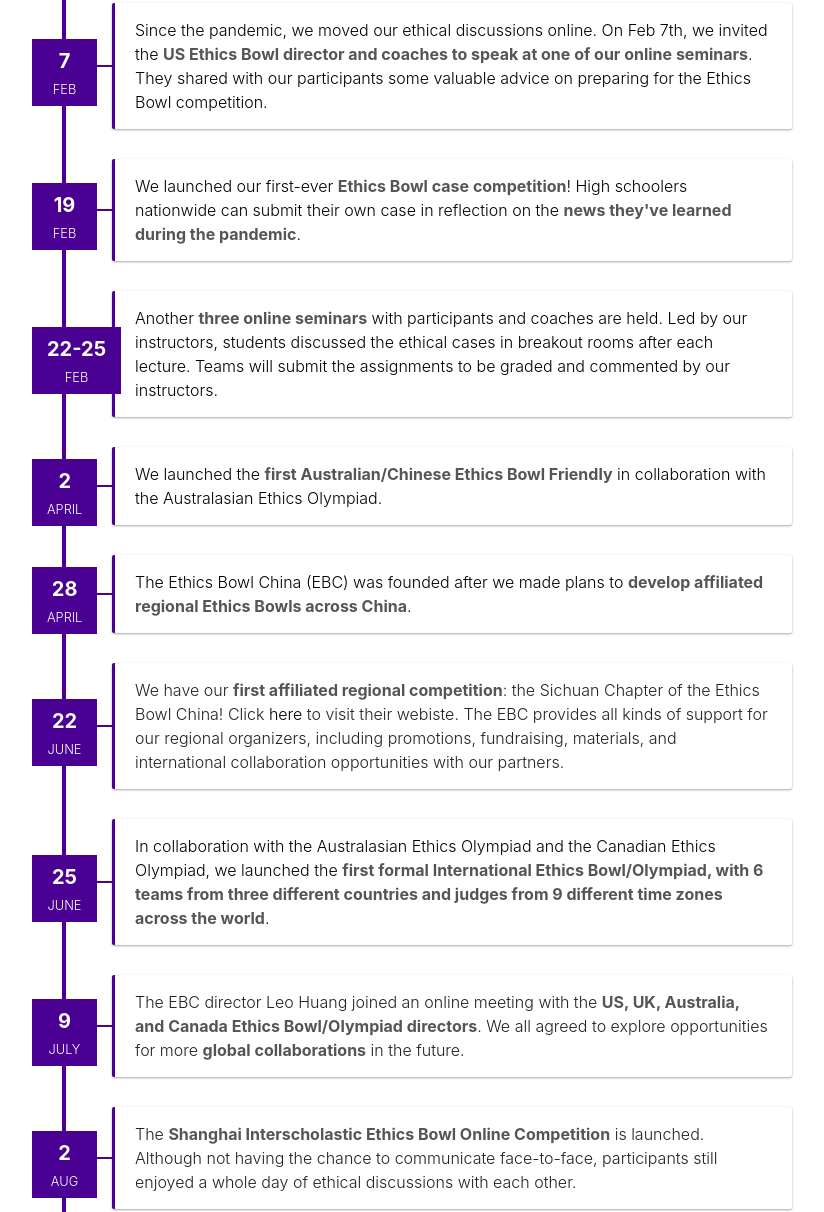
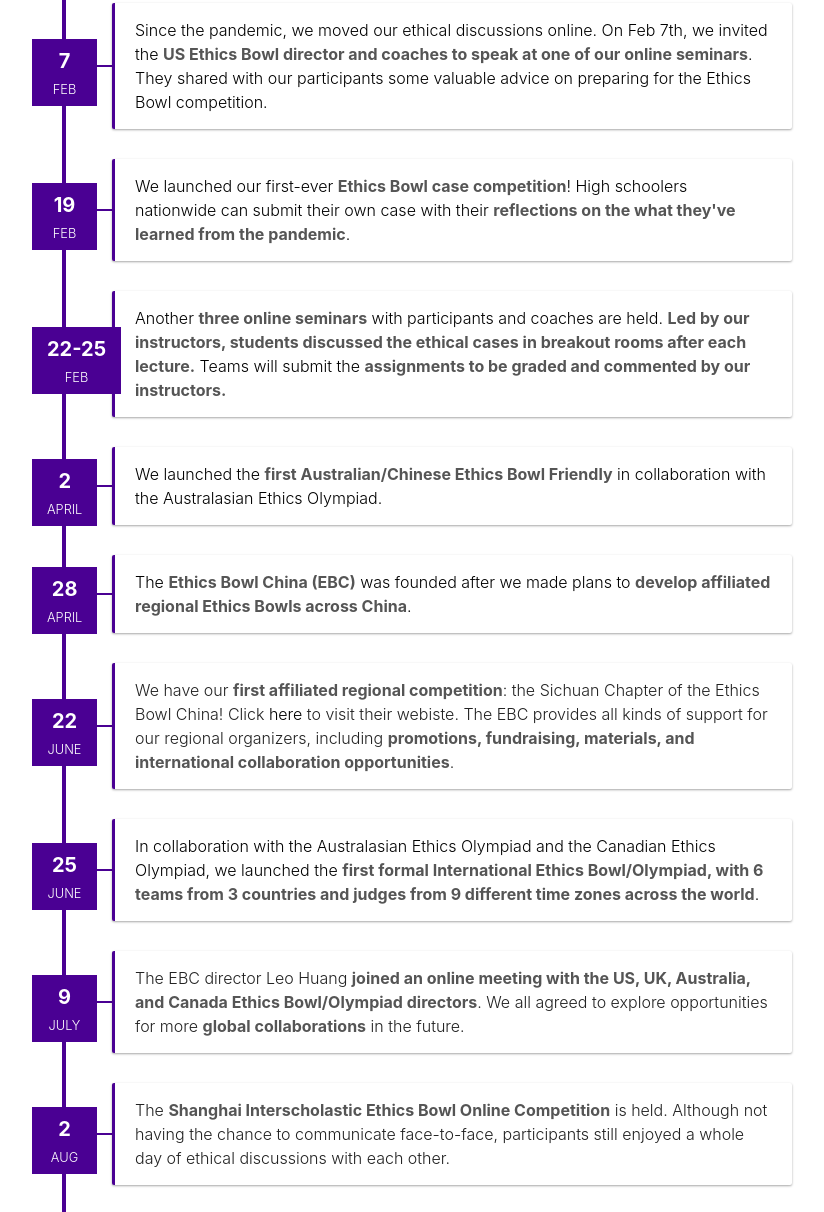
Before and after one commit to ethicsbowlchina/ethicsbowl-china.github.io, a plain HTML site: page timeline.html in a window 1280 px wide. Shown: the part 1272-2484 px from the top of the page, without its empty margins (228-1052 px from the left). Drawn offline with Linux system fonts and the light colour scheme.

Commit message:
Update timeline.html

```diff
--- a/timeline.html
+++ b/timeline.html
@@ -104,7 +104,7 @@ Visit the <a href="https://ethicsbowlchina.com/resources.html">Resources</a> pag
 			  <a href="https://sieb.ethicsbowlchina.com/regi.html">
         <div class="timeline__post">
           <div class="timeline__content">
-            <p>Having just updated <a href="https://sieb.ethicsbowlchina.com" style="color:green">our website</a> to a brand new version, the SIEB officially <b>opens the registration</b>. We made our event totally free of charge for students and that even includes our online courses! </p>
+            <p>Having just updated <a href="https://sieb.ethicsbowlchina.com" style="color:green">our website</a> to a brand new version, the SIEB is officially <b>opens for registration</b>. We made our event <b>totally free of charge</b> for students and that even includes our online courses! </p>
           </div>
         </div>
 				  </a>
@@ -193,7 +193,7 @@ Visit the <a href="https://ethicsbowlchina.com/resources.html">Resources</a> pag
 	<a href="https://mp.weixin.qq.com/s/Xy_FDnA8mGVb2cGwZqQ6Pw">
         <div class="timeline__post">
           <div class="timeline__content">
-            <p>We launched our first-ever <b>Ethics Bowl case competition</b>! High schoolers nationwide can submit their own case in reflection on the <b>news they've learned during the pandemic</b>.</p>
+            <p>We launched our first-ever <b>Ethics Bowl case competition</b>! High schoolers nationwide can submit their own case with their <b>reflections on the what they've learned from the pandemic</b>.</p>
           </div>
         </div>
 	</a>
@@ -207,7 +207,7 @@ Visit the <a href="https://ethicsbowlchina.com/resources.html">Resources</a> pag
 	<a href="https://sieb.ethicsbowlchina.com/case-analysis-sessions.html">
         <div class="timeline__post">
           <div class="timeline__content">
-            <p>Another <b>three online seminars</b> with participants and coaches are held. Led by our instructors, students discussed the ethical cases in breakout rooms after each lecture. Teams will submit the assignments to be graded and commented by our instructors. </p>
+            <p>Another <b>three online seminars</b> with participants and coaches are held. <b>Led by our instructors, students discussed the ethical cases in breakout rooms after each lecture.</b> Teams will submit the <b>assignments to be graded and commented by our instructors.</b> </p>
           </div>
         </div>
 	</a>
@@ -235,7 +235,7 @@ Visit the <a href="https://ethicsbowlchina.com/resources.html">Resources</a> pag
 	<a href="https://ethicsolympiad.org/2020SeniorSchoolOlympiads/OnlineChinaAus/ChinaAustralasia.html">
         <div class="timeline__post">
           <div class="timeline__content">
-            <p>The Ethics Bowl China (EBC) was founded after we made plans to <b>develop affiliated regional Ethics Bowls across China</b>.</p>
+            <p>The <b>Ethics Bowl China (EBC)</b> was founded after we made plans to <b>develop affiliated regional Ethics Bowls across China</b>.</p>
           </div>
         </div>
 	</a>
@@ -248,7 +248,7 @@ Visit the <a href="https://ethicsbowlchina.com/resources.html">Resources</a> pag
         </div>
         <div class="timeline__post">
           <div class="timeline__content">
-            <p>We have our <b>first affiliated regional competition</b>: the Sichuan Chapter of the Ethics Bowl China! Click <a href="https://ethicsbowlchina.com/scebc">here</a> to visit their webiste. The EBC provides all kinds of support for our regional organizers, including promotions, fundraising, materials, and international collaboration opportunities with our partners. </p>
+            <p>We have our <b>first affiliated regional competition</b>: </b>the Sichuan Chapter of the Ethics Bowl China</b>! Click <a href="https://ethicsbowlchina.com/scebc">here</a> to visit their webiste. The EBC provides all kinds of support for our regional organizers, including <b>promotions, fundraising, materials, and international collaboration opportunities</b>. </p>
           </div>
         </div>
       </div>
@@ -261,7 +261,7 @@ Visit the <a href="https://ethicsbowlchina.com/resources.html">Resources</a> pag
 	<a href="https://ethicsolympiad.org/2020SeniorSchoolOlympiads/OnlineChinaAus/ChinaAustralasia.html">
         <div class="timeline__post">
           <div class="timeline__content">
-            <p>In collaboration with the Australasian Ethics Olympiad and the Canadian Ethics Olympiad, we launched the <b>first formal International Ethics Bowl/Olympiad, with 6 teams from three different countries and judges from 9 different time zones across the world</b>.</p>
+            <p>In collaboration with the Australasian Ethics Olympiad and the Canadian Ethics Olympiad, we launched the <b>first formal International Ethics Bowl/Olympiad, with 6 teams from 3 countries and judges from 9 different time zones across the world</b>.</p>
           </div>
         </div>
 	</a>
@@ -274,7 +274,7 @@ Visit the <a href="https://ethicsbowlchina.com/resources.html">Resources</a> pag
         </div>
         <div class="timeline__post">
           <div class="timeline__content">
-            <p>The EBC director Leo Huang joined an online meeting with the <b>US, UK, Australia, and Canada Ethics Bowl/Olympiad directors</b>. We all agreed to explore opportunities for more <b>global collaborations</b> in the future.</p>
+            <p>The EBC director Leo Huang <b>joined an online meeting with the US, UK, Australia, and Canada Ethics Bowl/Olympiad directors</b>. We all agreed to explore opportunities for more <b>global collaborations</b> in the future.</p>
           </div>
         </div>
       </div>
@@ -287,7 +287,7 @@ Visit the <a href="https://ethicsbowlchina.com/resources.html">Resources</a> pag
         </div>
         <div class="timeline__post">
           <div class="timeline__content">
-            <p>The <b>Shanghai Interscholastic Ethics Bowl Online Competition</b> is launched. Although not having the chance to communicate face-to-face, participants still enjoyed a whole day of ethical discussions with each other.</p>
+            <p>The <b>Shanghai Interscholastic Ethics Bowl Online Competition</b> is held. Although not having the chance to communicate face-to-face, participants still enjoyed a whole day of ethical discussions with each other.</p>
           </div>
         </div>
       </div>
```
